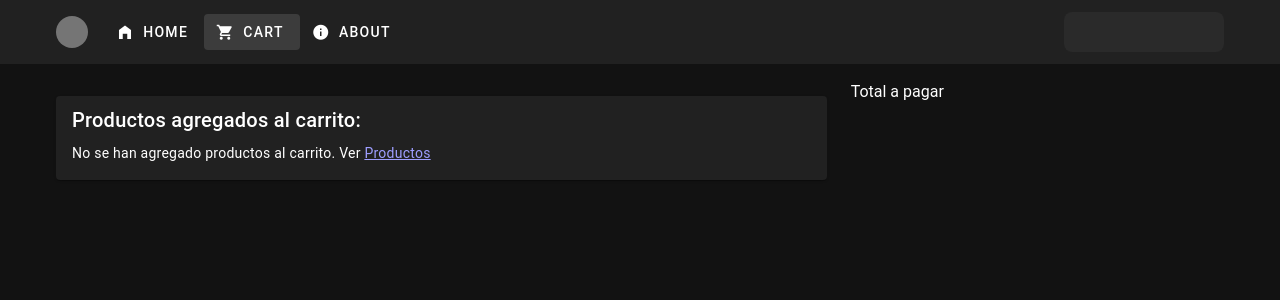
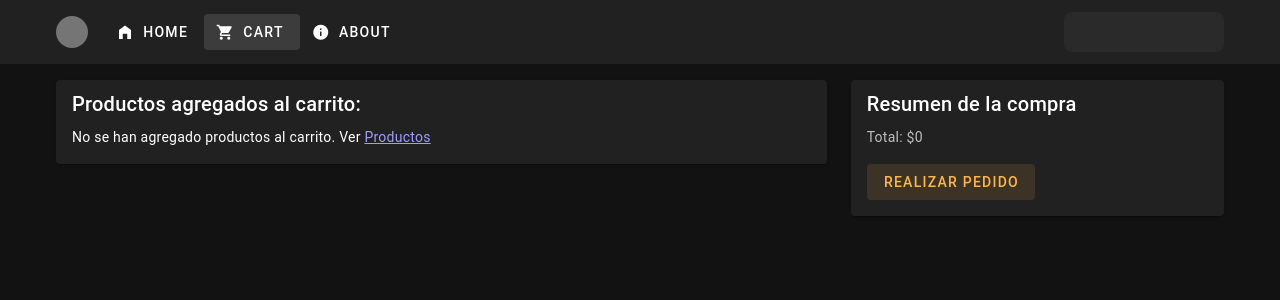
Before and after one commit to yanethirv/vue3-ecommerce, a Vue app: page /cart in a window 1280 px wide. Shown: the top 300 px of the page. Built offline with nearby package versions, Linux system fonts and the light colour scheme.

Commit message:
Creacion del componente SummaryCart

```diff
--- a/src/components/ShoppingCart.vue
+++ b/src/components/cart/ShoppingCart.vue
@@ -1,7 +1,7 @@
 <script lang="ts">
 
 import { useCartStore } from '@/stores/cart';
-import { mapActions, mapState } from 'pinia';
+import { mapState } from 'pinia';
 import ShoppingCartItem from './ShoppingCartItem.vue';
 
 export default {
@@ -14,7 +14,7 @@ export default {
 </script>
 
 <template>
-    <v-card class="mt-4">
+    <v-card>
 
         <v-card-title>
             Productos agregados al carrito:
@@ -38,7 +38,7 @@ export default {
                         Subtotal
                     </th>
                     <th class="text-center">
-                        Actions
+                        <span class="d-sr-only">Actions</span>
                     </th>
                 </tr>
                 </thead>
--- a/src/components/ShoppingCartItem.vue
+++ b/src/components/cart/ShoppingCartItem.vue
@@ -49,7 +49,7 @@ export default {
                 size="x-small"
                 @click="decrementQuantity(detail.product.id)" />
 
-            Cantidad: {{ detail.quantity }}
+            {{ detail.quantity }}
 
             <v-btn
                 icon="mdi-plus"
--- /dev/null
+++ b/src/components/cart/SummaryCart.vue
@@ -0,0 +1,30 @@
+<script lang="ts">
+
+import { useCartStore } from '@/stores/cart';
+import type { PropType } from 'vue';
+import type { CartDetail } from '@/model/types';
+import { mapState } from 'pinia';
+
+export default {
+    computed: {
+        ...mapState(useCartStore, ['totalAmount'])
+    }
+}
+</script>
+<template>
+    <v-card>
+        <v-card-title>
+            Resumen de la compra
+        </v-card-title>
+
+        <v-card-subtitle>
+            <p>Total: ${{ totalAmount }}</p>
+        </v-card-subtitle>
+
+        <v-card-text>
+            <v-btn variant="tonal" color="orange-lighten-2">
+                Realizar Pedido
+            </v-btn>
+        </v-card-text>
+    </v-card>
+</template>
--- a/src/stores/cart.ts
+++ b/src/stores/cart.ts
@@ -20,6 +20,15 @@ export const useCartStore = defineStore('cart', {
         },
         statusCart: (state) => {
             return state.details.length;
+        },
+        totalAmount: (state) => {
+            let total = 0;
+
+            state.details.forEach(d => {
+                total += d.product.price * d.quantity;
+            });
+
+            return total;
         },
     },
     actions: {
--- a/src/views/CartView.vue
+++ b/src/views/CartView.vue
@@ -1,9 +1,11 @@
 <script lang="ts">
-import ShoppingCart from '@/components/ShoppingCart.vue';
+import ShoppingCart from '@/components/cart/ShoppingCart.vue';
+import SummaryCart from '@/components/cart/SummaryCart.vue';
 
 export default {
   components: {
-    ShoppingCart
+    ShoppingCart,
+    SummaryCart
   },
 }
 </script>
@@ -14,7 +16,7 @@ export default {
       <ShoppingCart />
     </v-col>
     <v-col cols="4">
-      Total a pagar
+      <SummaryCart />
     </v-col>
   </v-row>
 </template>
```
